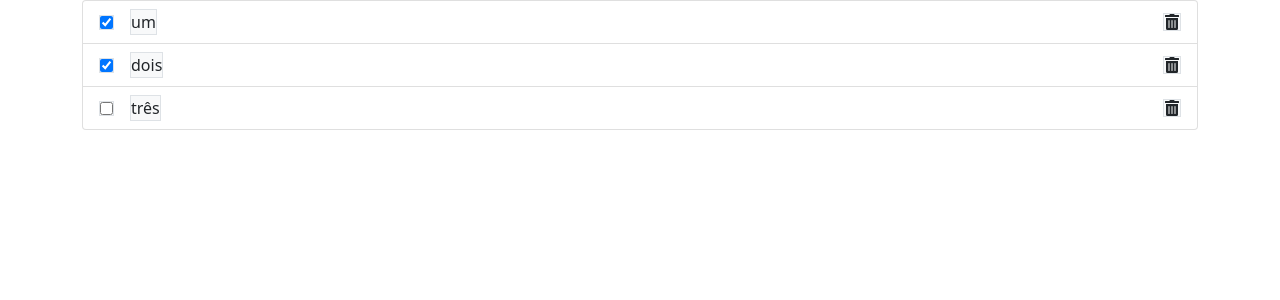
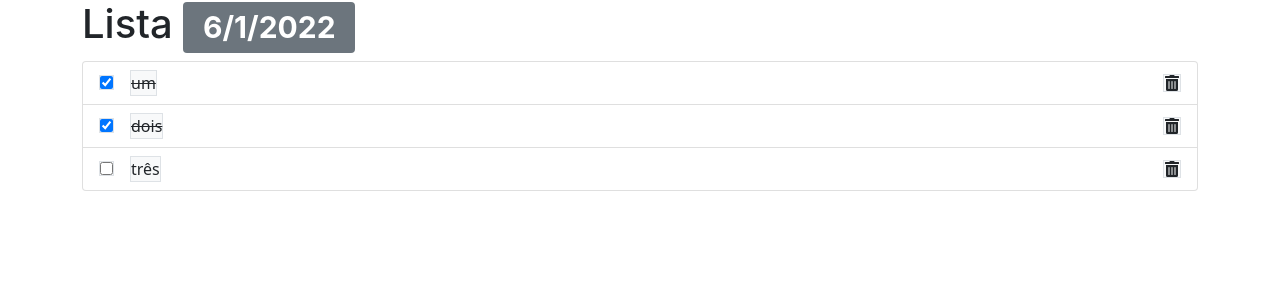
Before and after one commit to albraga/react-zfn1ke, a React (Create React App) app: page / in a window 1280 px wide. Shown: the top 300 px of the page. Built offline with nearby package versions, Linux system fonts and the light colour scheme.

Commit message:
2 files modified, 1 added

```diff
--- a/src/App.js
+++ b/src/App.js
@@ -3,6 +3,7 @@ import './style.css';
 import Destructuring from './Destructuring';
 import Lista from './Lista';
 import {ThemeProvider, Container, Row, Col} from 'react-bootstrap'
+import Header from './Header'
 
 export default function App() {
   let [nome, setNome] = useState('braga');
@@ -12,6 +13,9 @@ export default function App() {
   return (
     <ThemeProvider  breakpoints={['xxxl', 'xxl', 'xl', 'lg', 'md', 'sm', 'xs', 'xxs']}>
       <Container>
+        <Row>
+          <Header title={new Date().toLocaleDateString()}/>
+        </Row>
         <Row>
            <Col><Lista /></Col>
         </Row>
--- /dev/null
+++ b/src/Header.js
@@ -0,0 +1,12 @@
+import React from 'react'
+import { Badge } from 'react-bootstrap';
+
+const Header = props => {
+  return <div>
+  <h1>
+    Lista <Badge bg="secondary">{props.title}</Badge>
+  </h1>
+  </div>
+}
+
+export default Header
--- a/src/Lista.js
+++ b/src/Lista.js
@@ -22,7 +22,7 @@ const Lista = () => {
           <Stack direction="horizontal" gap={3}>
 
             <div className="bg-light border "><input type="checkbox" checked={item.checked} onChange={()=>hchange(item.id)} /></div>
-            <div className="bg-light border"><label onDoubleClick={() => hchange(item.id)}>{item.desc}</label></div>
+            <div className="bg-light border"><label style={item.checked ? {textDecoration: 'line-through'} : null} onDoubleClick={() => hchange(item.id)}>{item.desc}</label></div>
             <div className="bg-light border  ms-auto"><FaTrashAlt onClick={() => hdel(item.id)} role="button"/></div>
           </Stack>
         </ListGroup.Item>
```
